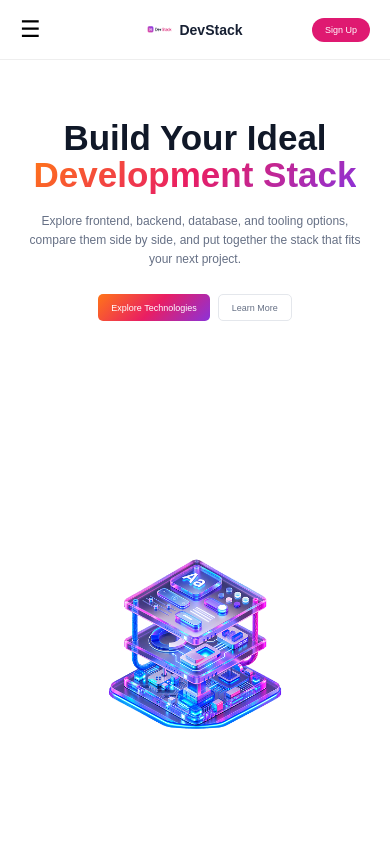
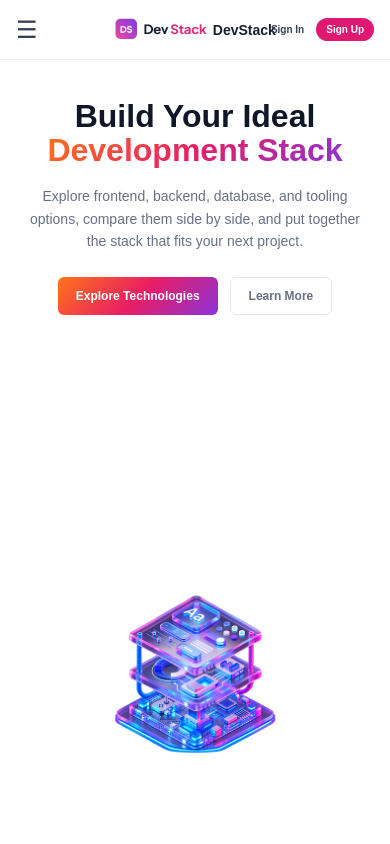
Before and after one commit to 35abdulmomin-byte/assignment-05, a React (Vite) app: page / in a window 390 px wide. Shown: the top 844 px of the page. Built offline with nearby package versions, Linux system fonts and the light colour scheme.

Commit message:
Add project updated

```diff
--- a/src/index.css
+++ b/src/index.css
@@ -8,6 +8,7 @@
   padding: 0;
   box-sizing: border-box;
 }
+
 html {
   scroll-behavior: smooth;
 }
@@ -35,6 +36,8 @@ body {
 .gradient-btn:hover {
   opacity: 0.9;
 }
+
+
 .navbar {
   width: 100%;
   height: 60px;
@@ -49,7 +52,7 @@ body {
   max-width: 1100px;
   height: 100%;
   margin: auto;
-  padding: 0 25px;
+  padding: 0 20px;
   display: flex;
   align-items: center;
   justify-content: space-between;
@@ -59,29 +62,18 @@ body {
   display: flex;
   align-items: center;
   gap: 8px;
+  flex-shrink: 0;
 }
 
+
 .logo-img {
-  width: 24px;
-  height: 24px;
+  height: 28px !important;
+  width: auto !important;
   object-fit: contain;
 }
 
-.logo {
-  width: 21px;
-  height: 21px;
-  border-radius: 5px;
-  display: flex;
-  align-items: center;
-  justify-content: center;
-  background: linear-gradient(135deg, #b43ce8, #e91e63);
-  color: white;
-  font-size: 8px;
-  font-weight: bold;
-}
-
 .brand span {
-  font-size: 14px;
+  font-size: 16px !important;
   font-weight: 700;
   color: #172033;
 }
@@ -89,13 +81,14 @@ body {
 .nav-links {
   display: flex;
   align-items: center;
-  gap: 27px;
+  gap: 25px;
 }
 
 .nav-links a {
   text-decoration: none;
   color: #667085;
-  font-size: 9px;
+  font-size: 13px;
+  font-weight: 500;
   transition: 0.3s;
 }
 
@@ -107,23 +100,27 @@ body {
 .auth-buttons {
   display: flex;
   align-items: center;
-  gap: 15px;
+  gap: 10px;
 }
 
 .sign-in {
   border: none;
   background: transparent;
   color: #344054;
-  font-size: 9px;
+  font-size: 12px;
+  font-weight: 600;
   cursor: pointer;
+  padding: 6px 10px;
 }
+
 .sign-up {
   border: none;
   background: #df1971;
   color: white;
-  padding: 7px 15px;
+  padding: 8px 16px;
   border-radius: 20px;
-  font-size: 9px;
+  font-size: 12px;
+  font-weight: 600;
   cursor: pointer;
 }
 
@@ -131,9 +128,12 @@ body {
   display: none;
   border: none;
   background: transparent;
-  font-size: 23px;
+  font-size: 24px;
   cursor: pointer;
+  color: #344054;
 }
+
+
 .hero {
   min-height: calc(100vh - 60px);
 }
@@ -170,22 +170,23 @@ body {
 .hero-content p {
   width: 480px;
   color: #667085;
-  font-size: 12px;
+  font-size: 14px;
   line-height: 1.6;
   margin-bottom: 30px;
 }
 
 .hero-buttons {
   display: flex;
-  gap: 8px;
+  gap: 12px;
 }
 
 .explore-btn,
 .learn-btn {
-  height: 27px;
-  padding: 0 13px;
-  border-radius: 5px;
-  font-size: 9px;
+  height: 38px;
+  padding: 0 18px;
+  border-radius: 6px;
+  font-size: 12px;
+  font-weight: 600;
   cursor: pointer;
 }
 
@@ -211,7 +212,6 @@ body {
   width: 330px;
   max-width: 100%;
 }
-
 
 .footer {
   width: 100%;
@@ -241,26 +241,26 @@ body {
 }
 
 .footer-logo span:first-child {
-  width: 15px;
-  height: 15px;
+  width: 20px;
+  height: 20px;
   display: flex;
   align-items: center;
   justify-content: center;
   background: linear-gradient(135deg, #a83ee8, #e91e63);
   color: white;
   border-radius: 4px;
-  font-size: 6px;
+  font-size: 8px;
   font-weight: bold;
 }
 
 .footer-logo span:last-child {
-  font-size: 12px;
+  font-size: 14px;
   font-weight: 700;
   color: #172033;
 }
 
 .footer-brand p {
-  font-size: 8px;
+  font-size: 11px;
   line-height: 1.6;
   color: #98a2b3;
   margin-bottom: 18px;
@@ -273,7 +273,7 @@ body {
 
 .social-links a {
   text-decoration: none;
-  font-size: 8px;
+  font-size: 11px;
   color: #475467;
 }
 
@@ -284,7 +284,7 @@ body {
 }
 
 .footer-column h4 {
-  font-size: 8px;
+  font-size: 12px;
   color: #344054;
   margin-bottom: 3px;
 }
@@ -292,7 +292,7 @@ body {
 .footer-column a {
   text-decoration: none;
   color: #98a2b3;
-  font-size: 8px;
+  font-size: 11px;
 }
 
 .footer-column a:hover,
@@ -311,7 +311,7 @@ body {
 }
 
 .footer-bottom p {
-  font-size: 7px;
+  font-size: 10px;
   color: #98a2b3;
 }
 
@@ -322,38 +322,61 @@ body {
 
 .footer-bottom a {
   text-decoration: none;
-  font-size: 7px;
+  font-size: 10px;
   color: #98a2b3;
 }
 
-
 @media (max-width: 768px) {
   .nav-container {
-    padding: 0 20px;
+    padding: 0 16px;
     position: relative;
+    display: flex;
+    align-items: center;
+    justify-content: space-between;
   }
 
+
   .menu-btn {
-    display: block;
-    order: -1;
+    display: block !important;
+    position: relative;
+    z-index: 10;
   }
 
   .brand {
     position: absolute;
     left: 50%;
     transform: translateX(-50%);
+    display: flex;
+    align-items: center;
+    gap: 6px;
+  }
+
+  .logo-img {
+    height: 24px !important;
+    width: auto !important;
+  }
+
+  .brand span {
+    font-size: 14px !important;
   }
 
   .auth-buttons {
-    margin-left: auto;
+    display: flex !important;
+    align-items: center;
+    gap: 6px;
+    position: relative;
+    z-index: 10;
   }
 
   .sign-in {
-    display: none;
+    display: block !important;
+    font-size: 10px;
+    padding: 4px 6px;
   }
 
   .sign-up {
-    padding: 7px 13px;
+    font-size: 10px;
+    padding: 6px 10px;
   }
 
   .nav-links {
@@ -362,12 +385,13 @@ body {
     top: 60px;
     left: 0;
     width: 100%;
-    padding: 25px;
+    padding: 20px;
     background: white;
     flex-direction: column;
-    gap: 20px;
+    gap: 15px;
     border-bottom: 1px solid #eeeeee;
-    box-shadow: 0 4px 6px rgba(0,0,0,0.05);
+    box-shadow: 0 4px 6px rgba(0, 0, 0, 0.05);
+    z-index: 9;
   }
 
   .nav-links.active {
@@ -375,7 +399,7 @@ body {
   }
 
   .hero-container {
-    padding: 60px 20px;
+    padding: 40px 20px;
     flex-direction: column;
     text-align: center;
   }
@@ -385,7 +409,7 @@ body {
   }
 
   .hero-content h1 {
-    font-size: 35px;
+    font-size: 32px;
   }
 
   .hero-content p {
@@ -400,11 +424,11 @@ body {
 
   .hero-image {
     width: 80%;
-    margin-top: 45px;
+    margin-top: 35px;
   }
 
   .hero-image img {
-    width: 280px;
+    width: 260px;
   }
 
   .footer-container {
--- a/src/navbar.tsx
+++ b/src/navbar.tsx
@@ -8,11 +8,9 @@ function Navbar() {
     <nav className="navbar">
       <div className="nav-container">
 
-
         <button className="menu-btn" onClick={() => setIsOpen(!isOpen)}>
           ☰
         </button>
-
 
         <div className="brand">
           <img className="logo-img" src={logoText} alt="DevStack" />
```
